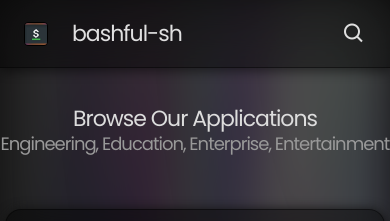
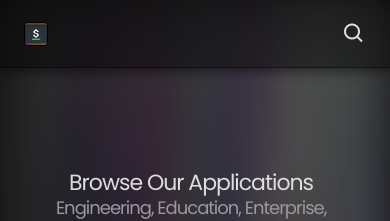
Before and after one commit to bashful-sh/bashful-sh.github.io, a plain HTML site: page index.html in a window 390 px wide. Shown: the top 221 px of the page. Drawn offline with nearby package versions, Linux system fonts and the light colour scheme; no server answers.

Commit message:
fix: adjusted scaling of static ui elements for x-large and x-small screen sizes

```diff
--- a/index.html
+++ b/index.html
@@ -49,7 +49,7 @@
     <nav>
       <div style="justify-content:flex-start;">
         <a href="https://github.com/bashful-sh"><img src="static/assets/logo/bashful-sh_logo.jpg" alt="brand logo"/></a>
-        <h1>bashful-sh</h1>
+        <h1 id="nav-title">bashful-sh</h1>
       </div>
       <div style="justify-content:flex-end;">
         <input id="search-input" type="text" style="display:none;" placeholder="search respository..." onkeydown="onSearchKey(this);"/>
--- a/static/css/footer.css
+++ b/static/css/footer.css
@@ -17,6 +17,7 @@ footer {
 }
 
 #footer-text {
+  user-select: none;
   color: #fff;
   text-align: center;
   font-family: "Poppins";
--- a/static/css/main.css
+++ b/static/css/main.css
@@ -44,12 +44,19 @@ main {
   flex-direction: column;
 
   width: 100vw;
+
+  min-height: 500px;
   height: 100vh;
 
-  padding: 10vh 0 2.5vh 0;
+  padding: calc(10vh + 64px) 0 2.5vh 0;
 
   color: #dfdfdf;
   background-color: transparent;
+}
+
+main>h1,main>h2 {
+  user-select: none;
+  max-width: 98vw;
 }
 
 /* width */
--- a/static/css/nav.css
+++ b/static/css/nav.css
@@ -36,7 +36,6 @@ nav {
   height: 100%;
   max-height: 100%;
 }
-
 @media only screen and (min-width: 1300px) {
   nav {
     min-width: 868px;
@@ -46,9 +45,15 @@ nav {
 }
 
 #nav-title {
+  display: none;
   align-self: center;
   align-items: center;
   vertical-align: center;
+}
+@media only screen and (min-width: 600px) {
+  #nav-title {
+    display: flex;
+  }
 }
 
 nav>div {
```
